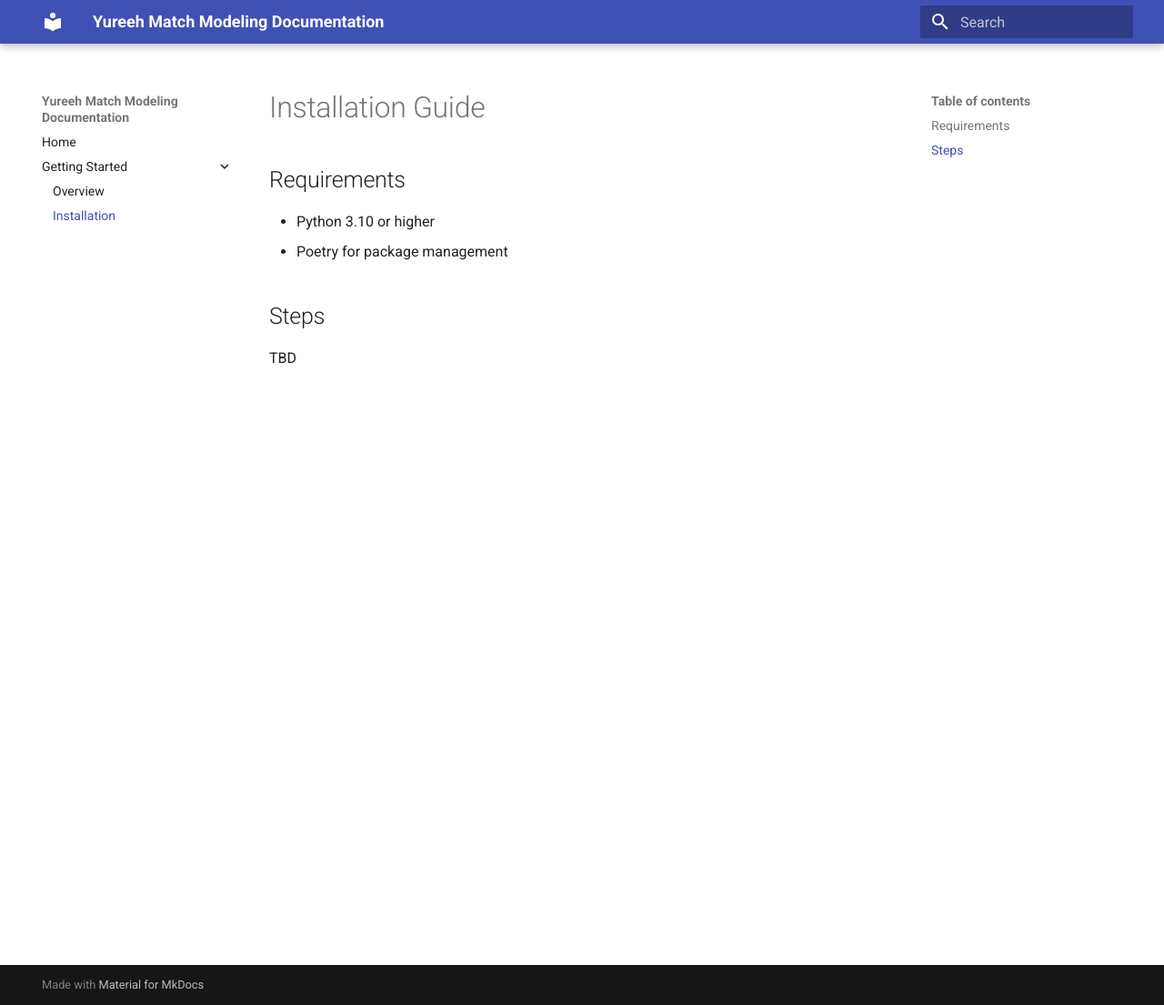
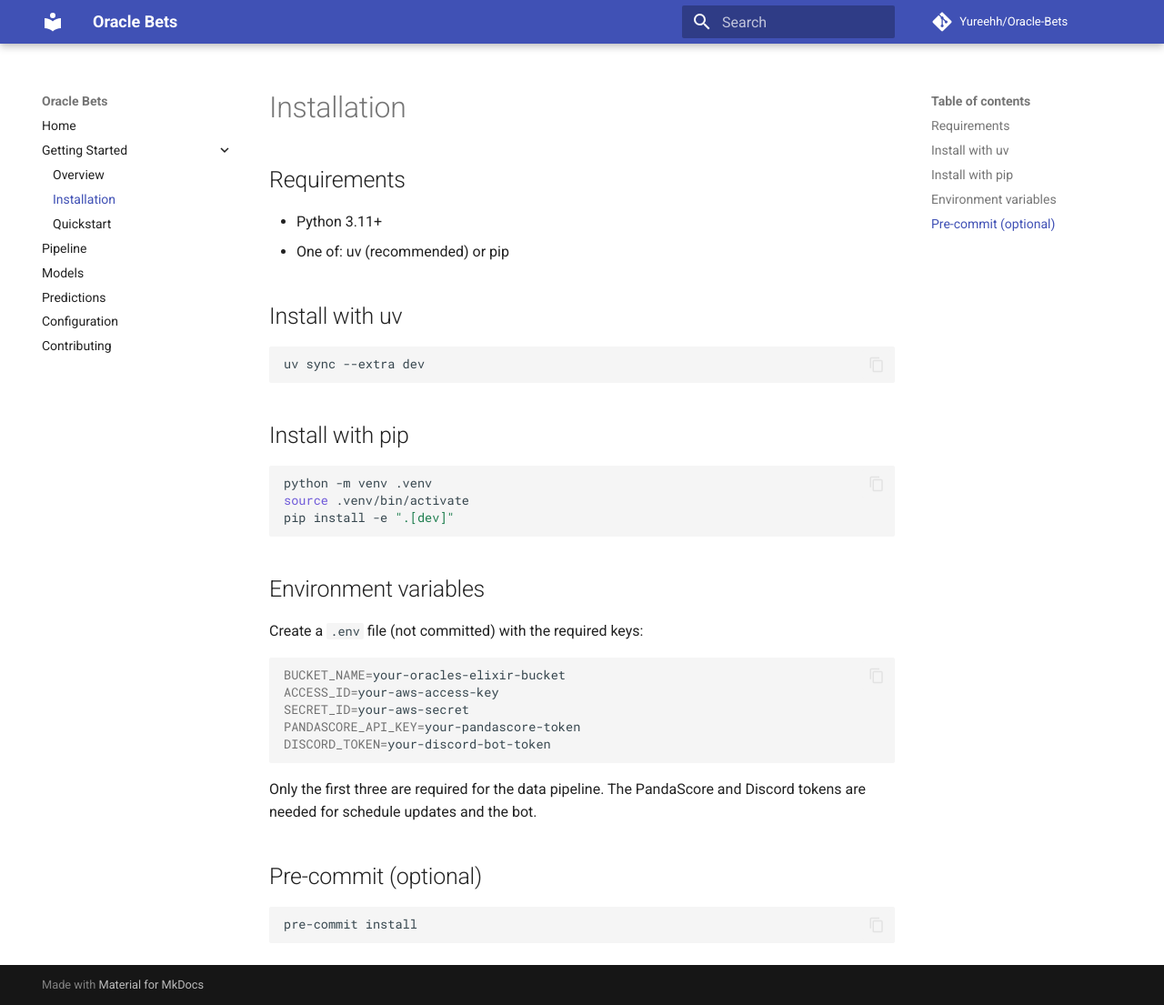
Before and after one commit to Yureehh/Oracle-Bets, an MkDocs documentation site: the page built from docs/getting_started/installation.md, in a window 1280 px wide and 1105 px high. Shown: the whole window at 91% size. Built offline with MkDocs 1.6.1 and Material for MkDocs 9.7.7, drawn with Linux system fonts in a browser that asks for light colours; comment, search, counter and statistics services are not loaded.

Commit message:
polished repo infrastructure

````diff
--- a/docs/getting_started/installation.md
+++ b/docs/getting_started/installation.md
@@ -1,8 +1,40 @@
-# Installation Guide
+# Installation
 
 ## Requirements
-- Python 3.10 or higher
-- Poetry for package management
 
-## Steps
-TBD
+- Python 3.11+
+- One of: uv (recommended) or pip
+
+## Install with uv
+
+```bash
+uv sync --extra dev
+```
+
+## Install with pip
+
+```bash
+python -m venv .venv
+source .venv/bin/activate
+pip install -e ".[dev]"
+```
+
+## Environment variables
+
+Create a `.env` file (not committed) with the required keys:
+
+```bash
+BUCKET_NAME=your-oracles-elixir-bucket
+ACCESS_ID=your-aws-access-key
+SECRET_ID=your-aws-secret
+PANDASCORE_API_KEY=your-pandascore-token
+DISCORD_TOKEN=your-discord-bot-token
+```
+
+Only the first three are required for the data pipeline. The PandaScore and Discord tokens are needed for schedule updates and the bot.
+
+## Pre-commit (optional)
+
+```bash
+pre-commit install
+```
--- /dev/null
+++ b/docs/javascripts/extra.js
@@ -0,0 +1 @@
+// Custom MkDocs scripts (placeholder).
--- /dev/null
+++ b/docs/stylesheets/extra.css
@@ -0,0 +1 @@
+/* Custom MkDocs styles (placeholder). */
--- a/mkdocs.yml
+++ b/mkdocs.yml
@@ -1,52 +1,58 @@
-# mkdocs.yml
-
-site_name: "Yureeh Match Modeling Documentation"  # Name of the site
-site_description: "Documentation for the Yureeh Match Modeling Project"
+site_name: "Oracle Bets"
+site_description: "Esports analytics and match outcome modeling for League of Legends."
 site_author: "Yureeh"
-site_url: "https://github.com/Yureehh/Oracle-Bets"  # URL of the site
+repo_url: "https://github.com/Yureehh/Oracle-Bets"
+repo_name: "Yureehh/Oracle-Bets"
+edit_uri: "edit/main/docs/"
 
 theme:
-  name: "material"  # Use the Material theme
+  name: "material"
   palette:
-    primary: "indigo"
-    accent: "pink"
+    - scheme: "default"
+      primary: "indigo"
+      accent: "teal"
   font:
     text: "Roboto"
     code: "Roboto Mono"
+  features:
+    - "navigation.instant"
+    - "navigation.tracking"
+    - "navigation.top"
+    - "content.code.copy"
 
-nav:  # Navigation structure
+nav:
   - Home: index.md
   - Getting Started:
       - Overview: getting_started/overview.md
       - Installation: getting_started/installation.md
-  # - Models:
-  #     - Team-Based Elo: models/team_based_elo.md
-  #     - Player-Based Elo: models/player_based_elo.md
-  #     - TrueSkill: models/trueskill.md
-  #     - EGPM Dominance: models/egpm_dominance.md
-  # - API Documentation:
-  #     - Data Generator: api/data_generator.md
-  #     - Match Predictor: api/match_predictor.md
-  # - Notebooks: notebooks.md
-  # - About: about.md
+      - Quickstart: getting_started/quickstart.md
+  - Pipeline: pipeline.md
+  - Models: models.md
+  - Predictions: predictions.md
+  - Configuration: configuration.md
+  - Contributing: contributing.md
 
-markdown_extensions:  # Optional Markdown extensions
-  - toc:  # Table of contents
+markdown_extensions:
+  - toc:
       permalink: true
   - admonition
-  - codehilite
+  - attr_list
+  - def_list
   - footnotes
   - md_in_html
-  - attr_list
+  - pymdownx.details
+  - pymdownx.superfences
+  - pymdownx.highlight:
+      anchor_linenums: true
+  - pymdownx.inlinehilite
 
-plugins:  # Optional plugins
+plugins:
   - search
-  - markdownextradata  # For passing dynamic data into markdown files
+  - markdownextradata
 
-extra_css:  # Optional custom CSS
-  - css/custom.css
-extra_javascript:  # Optional custom JavaScript
-  - js/custom.js
+extra_css:
+  - stylesheets/extra.css
+extra_javascript:
+  - javascripts/extra.js
 
-# Output settings
-site_dir: "site"  # Directory where the generated static files will go
+site_dir: "site"
--- a/pyproject.toml
+++ b/pyproject.toml
@@ -1,6 +1,6 @@
 [project]
 name = "lol-oracle"
-version = "0.10.3"
+version = "1.0.0"
 description = "Esports analytics betting suite"
 authors = [{ name = "yureeh", email = "yureefabbri@gmail.com" }]
 readme = "README.md"
````
Also changed, not shown: .pre-commit-config.yaml (+4 -3 lines), CHANGELOG.md (deleted, +0 -23 lines), README.md (+62 -21 lines), docs/configuration.md (added, +24 -0 lines), docs/contributing.md (added, +23 -0 lines), docs/getting_started/overview.md (+10 -3 lines), docs/getting_started/quickstart.md (added, +43 -0 lines), docs/index.md (+25 -3 lines), docs/models.md (added, +25 -0 lines), docs/pipeline.md (added, +26 -0 lines), docs/predictions.md (added, +20 -0 lines), 2 other files.
